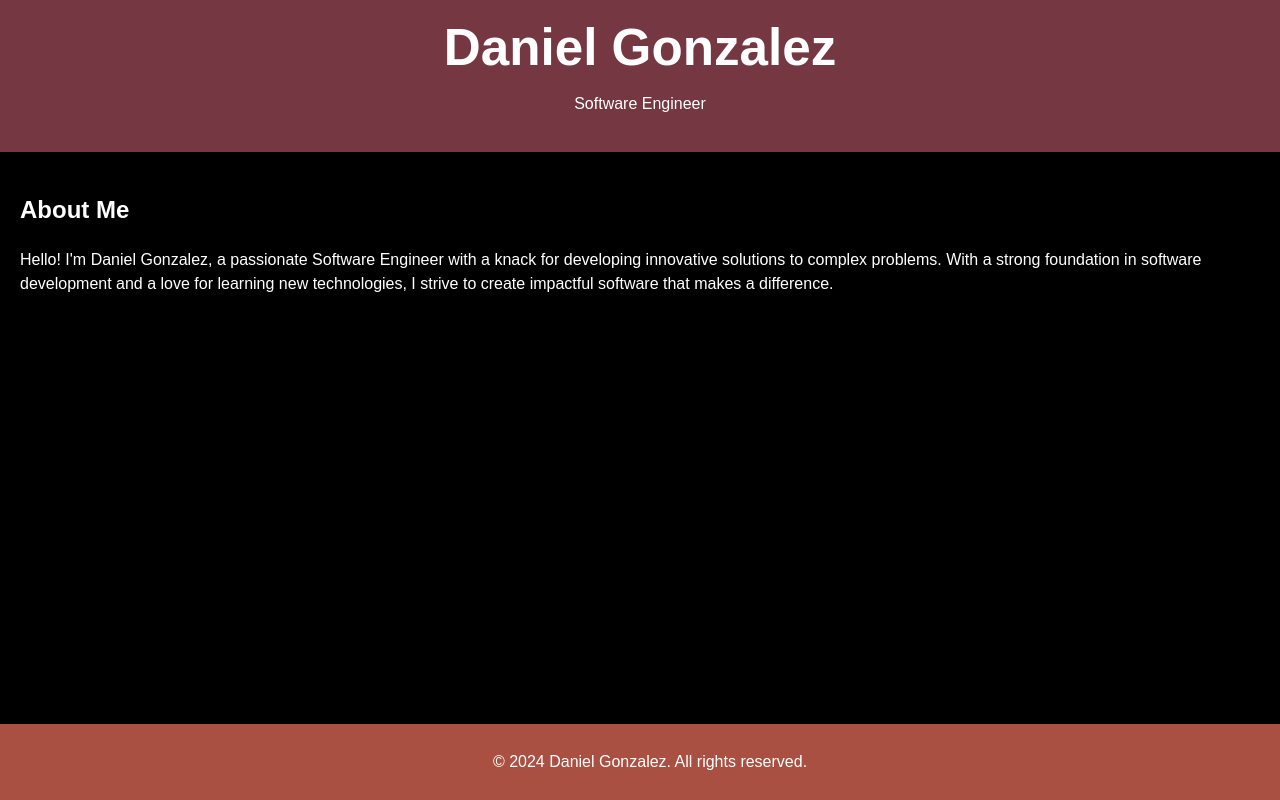
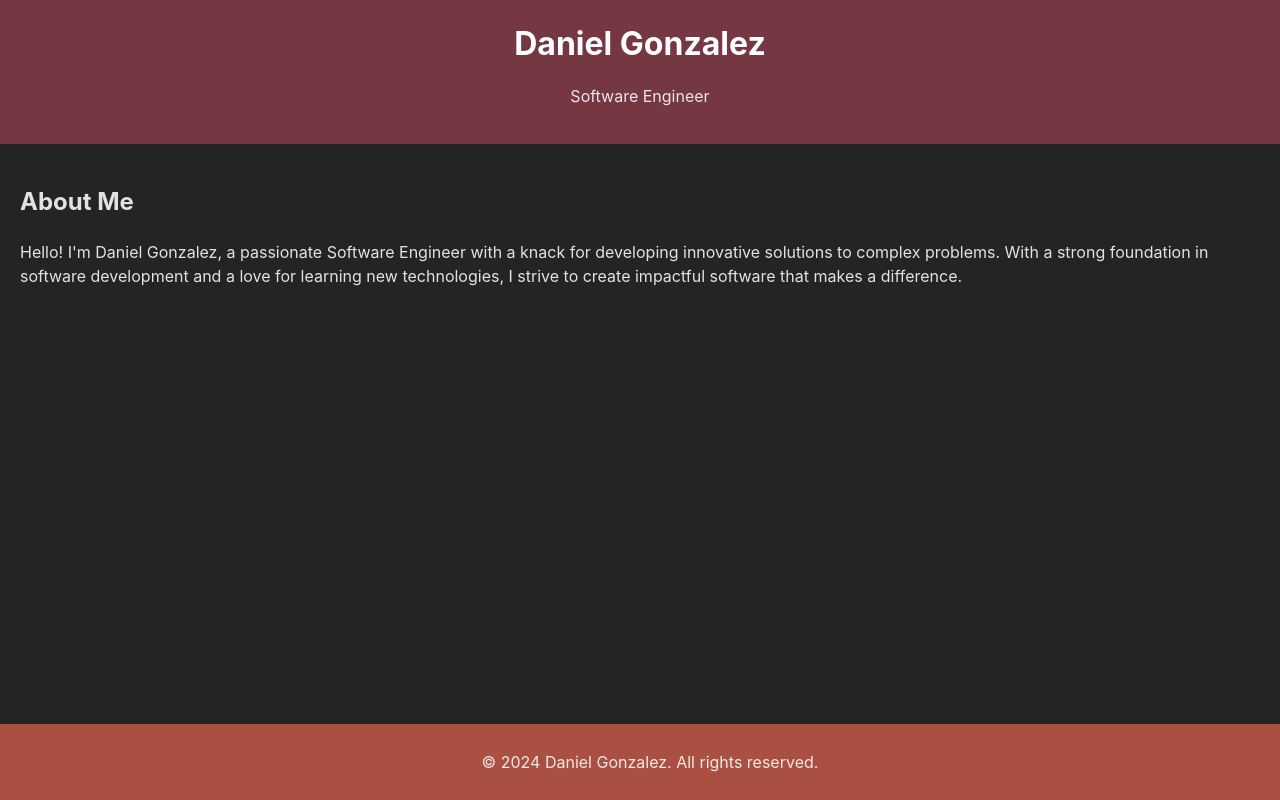
Before and after one commit to daagonzalez/daagonzalez.github.io, a Svelte app: page / in a window 1280 px wide. Built offline with nearby package versions, Linux system fonts and the light colour scheme.

Commit message:
fix: using global styles and changed default title

```diff
--- a/index.html
+++ b/index.html
@@ -2,9 +2,8 @@
 <html lang="en">
   <head>
     <meta charset="UTF-8" />
-    <link rel="icon" type="image/svg+xml" href="/vite.svg" />
     <meta name="viewport" content="width=device-width, initial-scale=1.0" />
-    <title>Vite + Svelte + TS</title>
+    <title>Daniel Gonzalez - Software Engineer</title>
   </head>
   <body>
     <script type="module" src="/src/main.ts"></script>
--- a/src/App.svelte
+++ b/src/App.svelte
@@ -17,14 +17,6 @@
 </main>
 
 <style>
-  :global(body) {
-    font-family: Arial, sans-serif;
-    background-color: #000;
-    color: #fff;
-    margin: 0;
-    padding: 0;
-    display: block;
-  }
   section {
     padding: 20px;
   }
--- a/src/app.css
+++ b/src/app.css
@@ -13,67 +13,7 @@
   -moz-osx-font-smoothing: grayscale;
 }
 
-a {
-  font-weight: 500;
-  color: #646cff;
-  text-decoration: inherit;
+body {
+    margin: 0;
+    padding: 0;
 }
-a:hover {
-  color: #535bf2;
-}
-
-body {
-  margin: 0;
-  display: flex;
-  place-items: center;
-  min-width: 320px;
-  min-height: 100vh;
-}
-
-h1 {
-  font-size: 3.2em;
-  line-height: 1.1;
-}
-
-.card {
-  padding: 2em;
-}
-
-#app {
-  max-width: 1280px;
-  margin: 0 auto;
-  padding: 2rem;
-  text-align: center;
-}
-
-button {
-  border-radius: 8px;
-  border: 1px solid transparent;
-  padding: 0.6em 1.2em;
-  font-size: 1em;
-  font-weight: 500;
-  font-family: inherit;
-  background-color: #1a1a1a;
-  cursor: pointer;
-  transition: border-color 0.25s;
-}
-button:hover {
-  border-color: #646cff;
-}
-button:focus,
-button:focus-visible {
-  outline: 4px auto -webkit-focus-ring-color;
-}
-
-@media (prefers-color-scheme: light) {
-  :root {
-    color: #213547;
-    background-color: #ffffff;
-  }
-  a:hover {
-    color: #747bff;
-  }
-  button {
-    background-color: #f9f9f9;
-  }
-}
```
